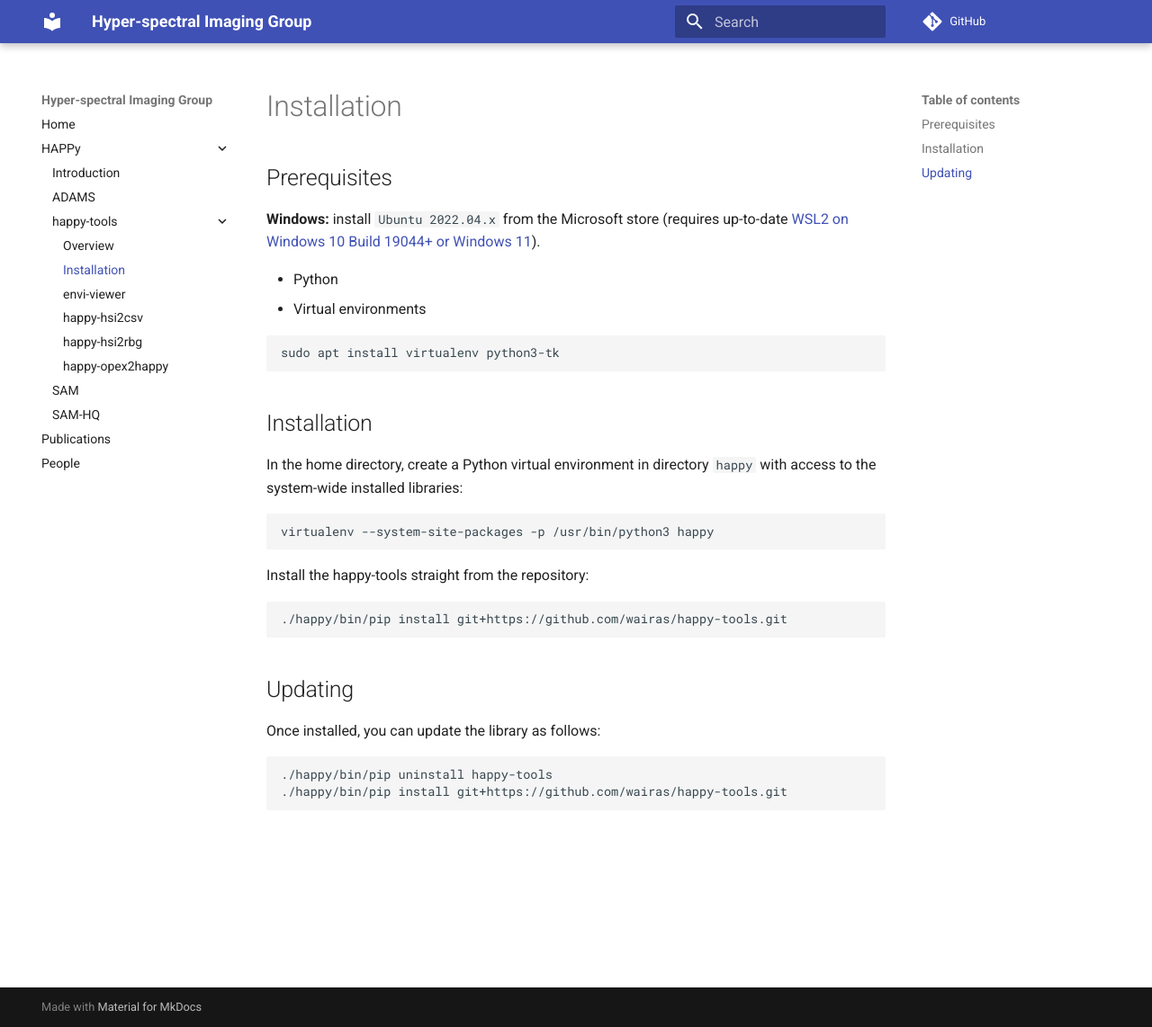
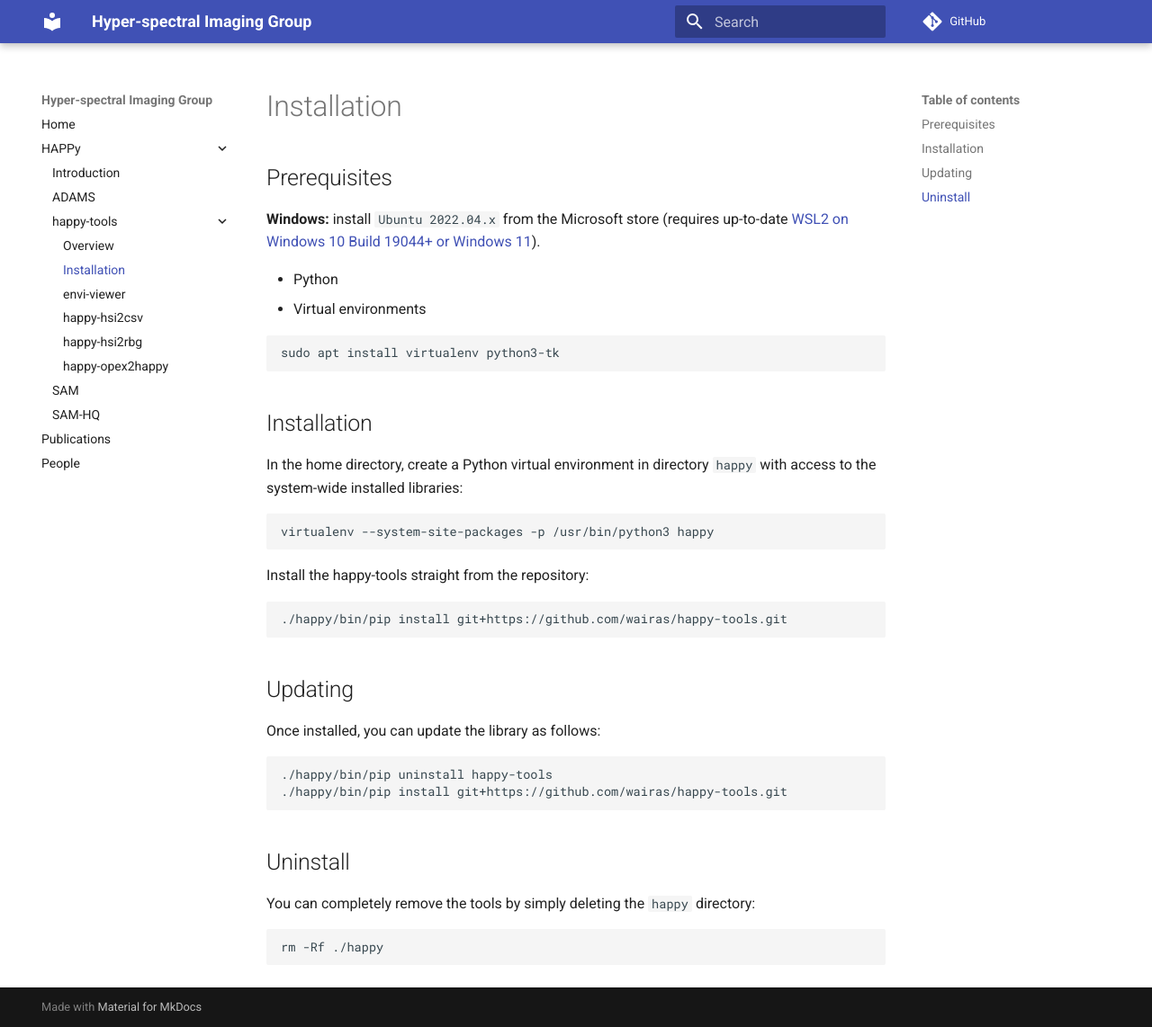
Before and after one commit to wairas/hsi-website, an MkDocs documentation site: the page built from docs/happy/happy_tools/installation.md, in a window 1280 px wide and 1142 px high. Shown: the whole window at 90% size. Built offline with MkDocs 1.6.1 and Material for MkDocs 9.7.7, drawn with Linux system fonts in a browser that asks for light colours; comment, search, counter and statistics services are not loaded.

Commit message:
added uninstall section

````diff
--- a/docs/happy/happy_tools/installation.md
+++ b/docs/happy/happy_tools/installation.md
@@ -33,3 +33,11 @@ Once installed, you can update the library as follows:
 ./happy/bin/pip uninstall happy-tools
 ./happy/bin/pip install git+https://github.com/wairas/happy-tools.git
 ```
+
+# Uninstall
+
+You can completely remove the tools by simply deleting the `happy` directory:
+
+```bash
+rm -Rf ./happy
+```
````
